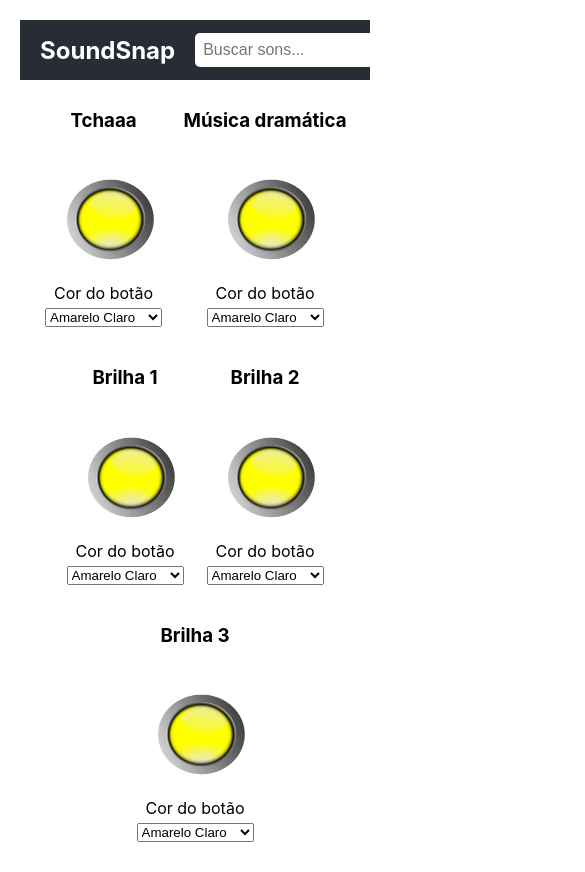
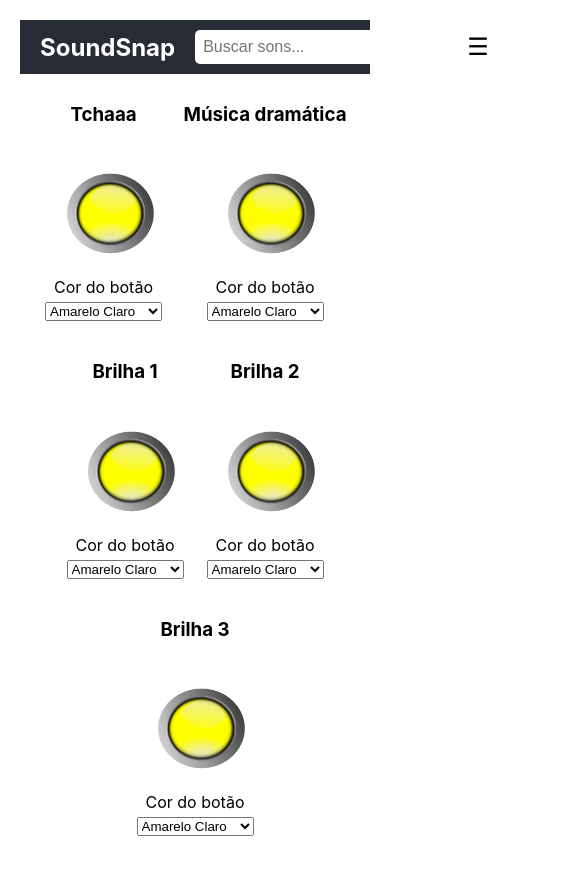
Before and after one commit to xJCPMSx/SoundSnap, a React (Create React App) app: page / in a window 390 px wide. Shown: the top 872 px of the page, 585 px wide, since content can reach past the window. Built offline with nearby package versions, Linux system fonts and the light colour scheme.

Commit message:
improve navbar in mobile

```diff
--- a/src/components/Navbar.css
+++ b/src/components/Navbar.css
@@ -27,6 +27,14 @@
   outline: none;
 }
 
+.mobile-menu-toggle {
+  display: none; /* Esconde o botão em telas grandes */
+  font-size: 24px;
+  background: none;
+  border: none;
+  cursor: pointer;
+}
+
 .navbar-right {
   display: flex;
   align-items: center;
@@ -50,14 +58,14 @@
 .dropdown-toggle {
   cursor: pointer;
   position: relative;
-    padding: 10px 0; /* Ajuste no padding para melhor alinhamento */
+  padding: 10px 0;
 }
 
 .dropdown-menu {
   display: flex;
   flex-direction: column;
   position: absolute;
-    top: 100%; /* Alinha o menu logo abaixo do dropdown-toggle */
+  top: 100%;
   left: 0;
   background-color: #3a3f47;
   border: 1px solid #50555c;
@@ -65,7 +73,7 @@
   padding: 10px 0;
   box-shadow: 0px 8px 16px rgba(0, 0, 0, 0.2);
   z-index: 1000;
-    min-width: 200px; /* Largura mínima para os itens ficarem alinhados */
+  min-width: 200px;
 }
 
 .dropdown-item {
@@ -84,3 +92,29 @@
 .dropdown-item:active {
   background-color: #62676e;
 }
+
+/* Responsividade */
+@media (max-width: 768px) {
+  .navbar-right {
+      display: none; /* Esconde o menu em telas pequenas */
+      flex-direction: column;
+      position: absolute;
+      background-color: #282c34; /* Fundo do menu móvel */
+      top: 100%; /* Posiciona o menu abaixo da navbar */
+      left: 0;
+      width: 100%; /* Largura total para o menu móvel */
+      z-index: 1000;
+  }
+
+  .navbar-right.open {
+      display: flex; /* Mostra o menu quando aberto */
+  }
+
+  .mobile-menu-toggle {
+      display: block; /* Mostra o botão em telas pequenas */
+  }
+
+  .navbar-right a {
+      margin: 10px 20px; /* Margens para o menu móvel */
+  }
+}
--- a/src/components/Navbar.js
+++ b/src/components/Navbar.js
@@ -4,26 +4,27 @@ import './Navbar.css';
 
 const Navbar = ({ setSearchTerm }) => {
   const [isDropdownOpen, setDropdownOpen] = useState(false);
+  const [isMobileMenuOpen, setMobileMenuOpen] = useState(false);
   const dropdownRef = useRef(null);
 
-  // Função para alternar o menu ao clicar
   const toggleDropdown = () => {
     setDropdownOpen(!isDropdownOpen);
   };
 
-  // Fechar o menu ao clicar fora dele
+  const toggleMobileMenu = () => {
+    setMobileMenuOpen(!isMobileMenuOpen);
+  };
+
   useEffect(() => {
     const handleClickOutside = (event) => {
       if (dropdownRef.current && !dropdownRef.current.contains(event.target)) {
         setDropdownOpen(false);
+        setMobileMenuOpen(false);
       }
     };
 
-    // Adiciona o listener para cliques no documento
     document.addEventListener('mousedown', handleClickOutside);
-
     return () => {
-      // Remove o listener ao desmontar o componente
       document.removeEventListener('mousedown', handleClickOutside);
     };
   }, []);
@@ -36,10 +37,13 @@ const Navbar = ({ setSearchTerm }) => {
           type="text"
           placeholder="Buscar sons..."
           className="search-bar"
-          onChange={(e) => setSearchTerm(e.target.value)} // Atualiza o termo de busca
+          onChange={(e) => setSearchTerm(e.target.value)}
         />
       </div>
-      <div className="navbar-right">
+      <button className="mobile-menu-toggle" onClick={toggleMobileMenu}>
+        ☰
+      </button>
+      <div className={`navbar-right ${isMobileMenuOpen ? 'open' : ''}`}>
         <a href="#home">Página Inicial</a>
         <a href="#new">Novos</a>
         <div className="dropdown" ref={dropdownRef}>
```
Lines whose indentation alone changed are shown as unchanged.
